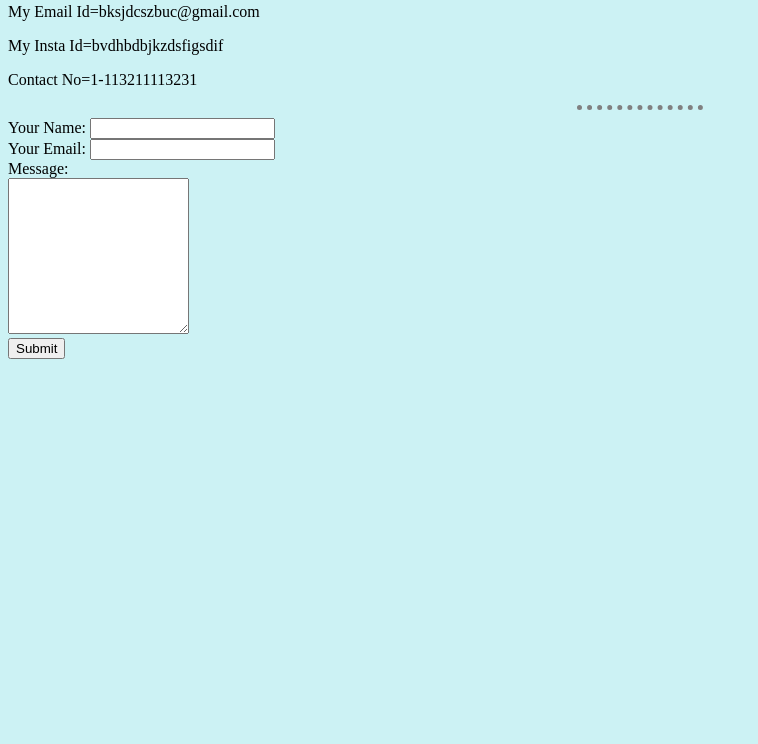
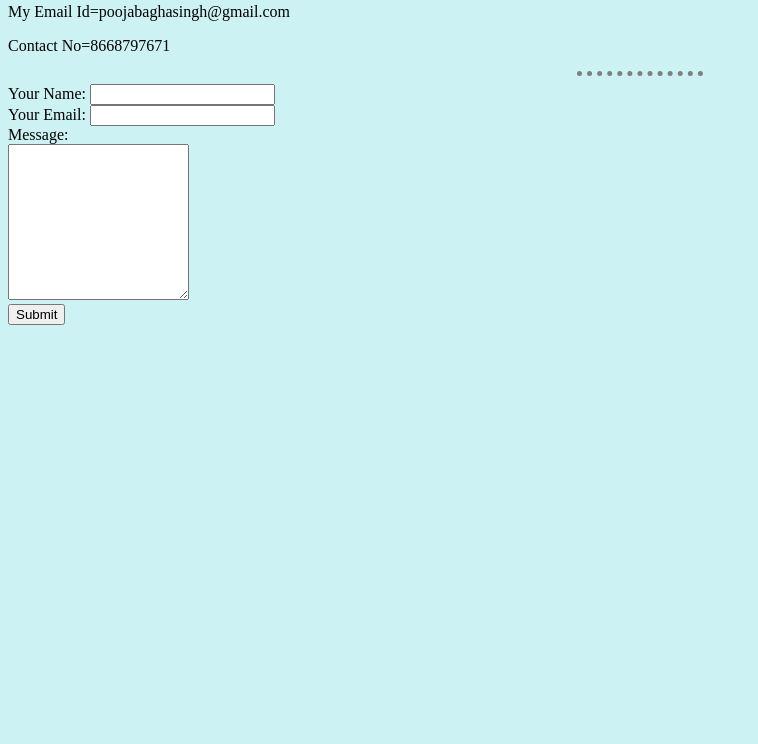
Before and after one commit to pooja3-dot/My-Site, a plain HTML site: page Contact.html in a window 1280 px wide. Shown: the part 56-800 px from the top of the page, without its empty margins (0-758 px from the left). Drawn offline with Linux system fonts and the light colour scheme.

Commit message:
Update the changes

```diff
--- a/Contact.html
+++ b/Contact.html
@@ -9,9 +9,8 @@
 
 <body>
   <h3>Contact me</h3>
-    <p>My Email Id=bksjdcszbuc@gmail.com</p>
-    <p>My Insta Id=bvdhbdbjkzdsfigsdif</p>
-    <p>Contact No=1-113211113231</p>
+    <p>My Email Id=poojabaghasingh@gmail.com</p>
+    <p>Contact No=8668797671</p>
     <hr>
     <form action="mailto:poojabaghsingh@gmail.com" method="post" enctype="text/plain">
       <label>Your Name:</label>
```
